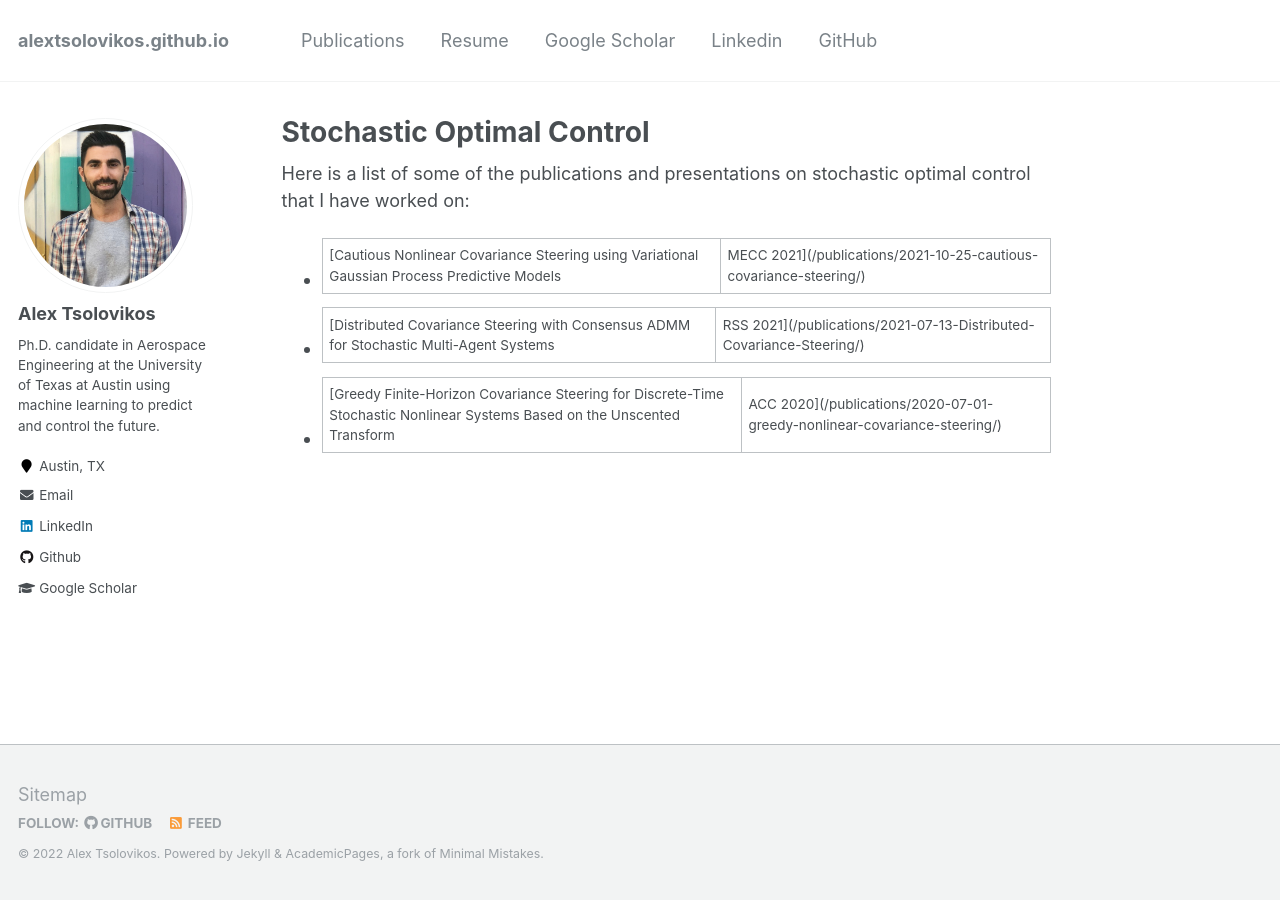
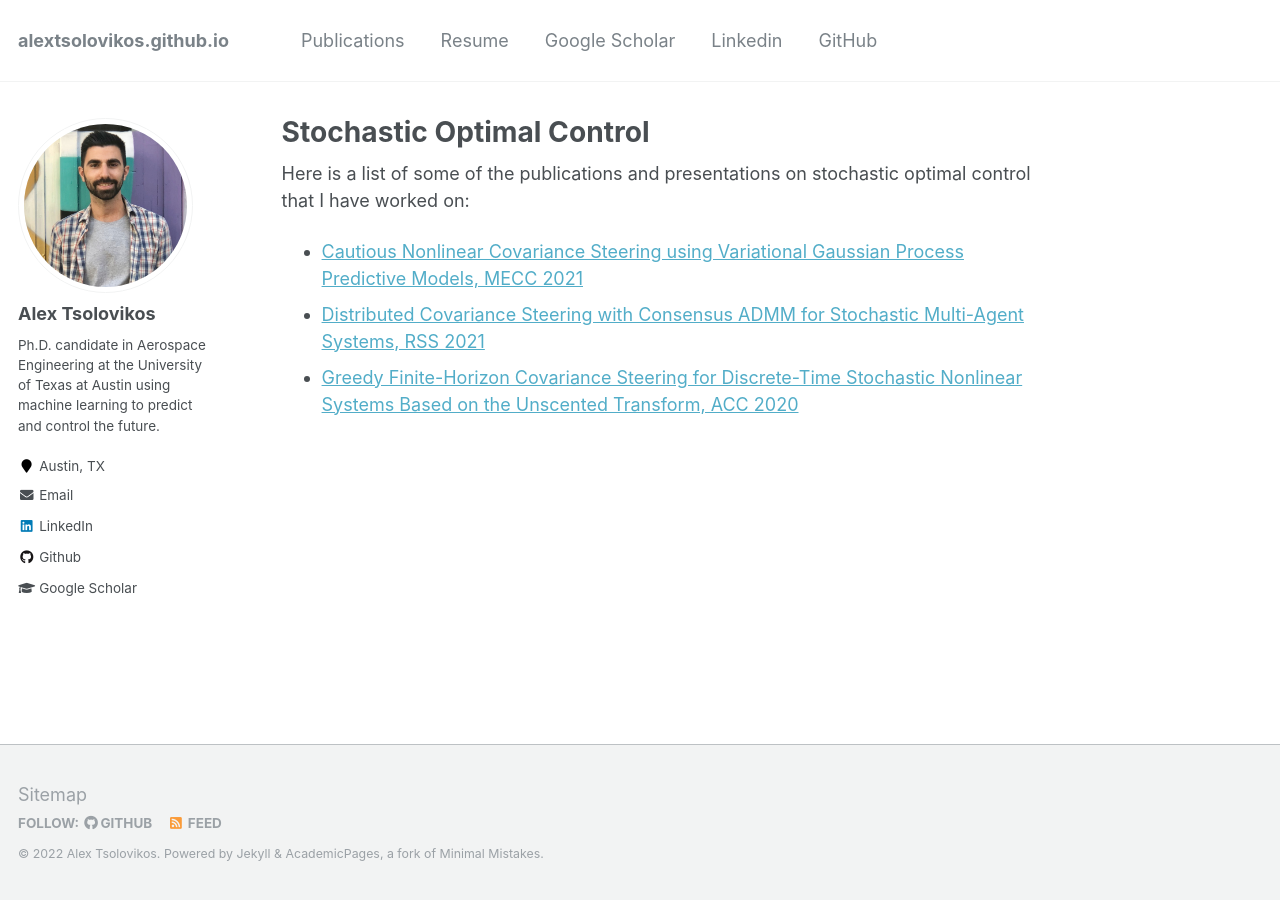
Before and after one commit to alextsolovikos/alextsolovikos.github.io, a Jekyll site: the page built from _pages/stochastic-optimal-control.md, in a window 1280 px wide. Built offline with Jekyll 4.4.1, drawn with Linux system fonts in a browser that asks for light colours.

Commit message:
Update stochastic-optimal-control.md

```diff
--- a/_pages/stochastic-optimal-control.md
+++ b/_pages/stochastic-optimal-control.md
@@ -8,6 +8,6 @@ author_profile: true
 
 Here is a list of some of the publications and presentations on stochastic optimal control that I have worked on:
 
-- [Cautious Nonlinear Covariance Steering using Variational Gaussian Process Predictive Models | MECC 2021](/publications/2021-10-25-cautious-covariance-steering/)
-- [Distributed Covariance Steering with Consensus ADMM for Stochastic Multi-Agent Systems | RSS 2021](/publications/2021-07-13-Distributed-Covariance-Steering/)
-- [Greedy Finite-Horizon Covariance Steering for Discrete-Time Stochastic Nonlinear Systems Based on the Unscented Transform | ACC 2020](/publications/2020-07-01-greedy-nonlinear-covariance-steering/)
+- [Cautious Nonlinear Covariance Steering using Variational Gaussian Process Predictive Models, MECC 2021](/publications/2021-10-25-cautious-covariance-steering/)
+- [Distributed Covariance Steering with Consensus ADMM for Stochastic Multi-Agent Systems, RSS 2021](/publications/2021-07-13-Distributed-Covariance-Steering/)
+- [Greedy Finite-Horizon Covariance Steering for Discrete-Time Stochastic Nonlinear Systems Based on the Unscented Transform, ACC 2020](/publications/2020-07-01-greedy-nonlinear-covariance-steering/)
```
